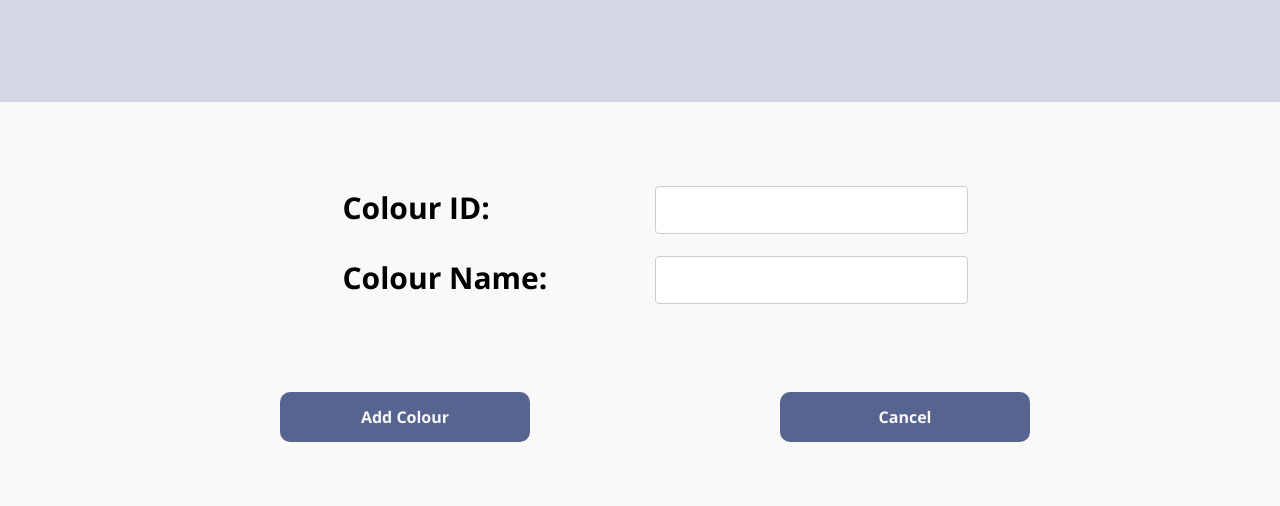
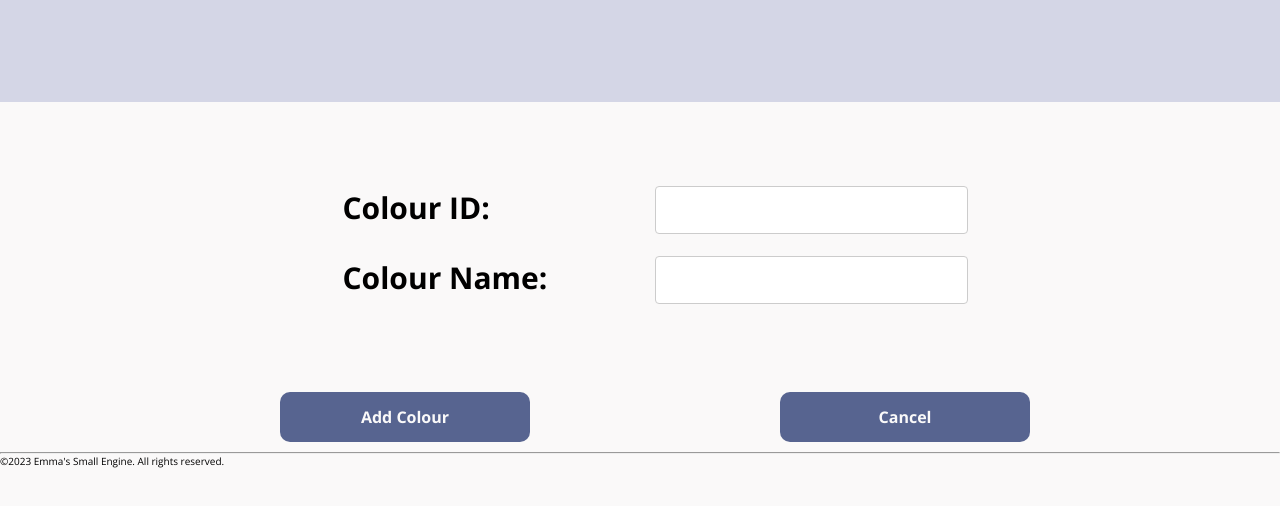
Before and after one commit to TonyTonyJuancho/PROG1210, a plain HTML site: page Colour/insert.html in a window 1280 px wide. Shown: the part 168-674 px from the top of the page. Drawn offline with nearby package versions, Linux system fonts and the light colour scheme.

Commit message:
Update insert.html with footer

```diff
--- a/Colour/insert.html
+++ b/Colour/insert.html
@@ -52,4 +52,8 @@
             </div>
         </main>
     </body>
+    <footer>
+        <hr>
+        <p>&copy;2023 Emma's Small Engine. All rights reserved.</p>
+    </footer>
 </html>
```
